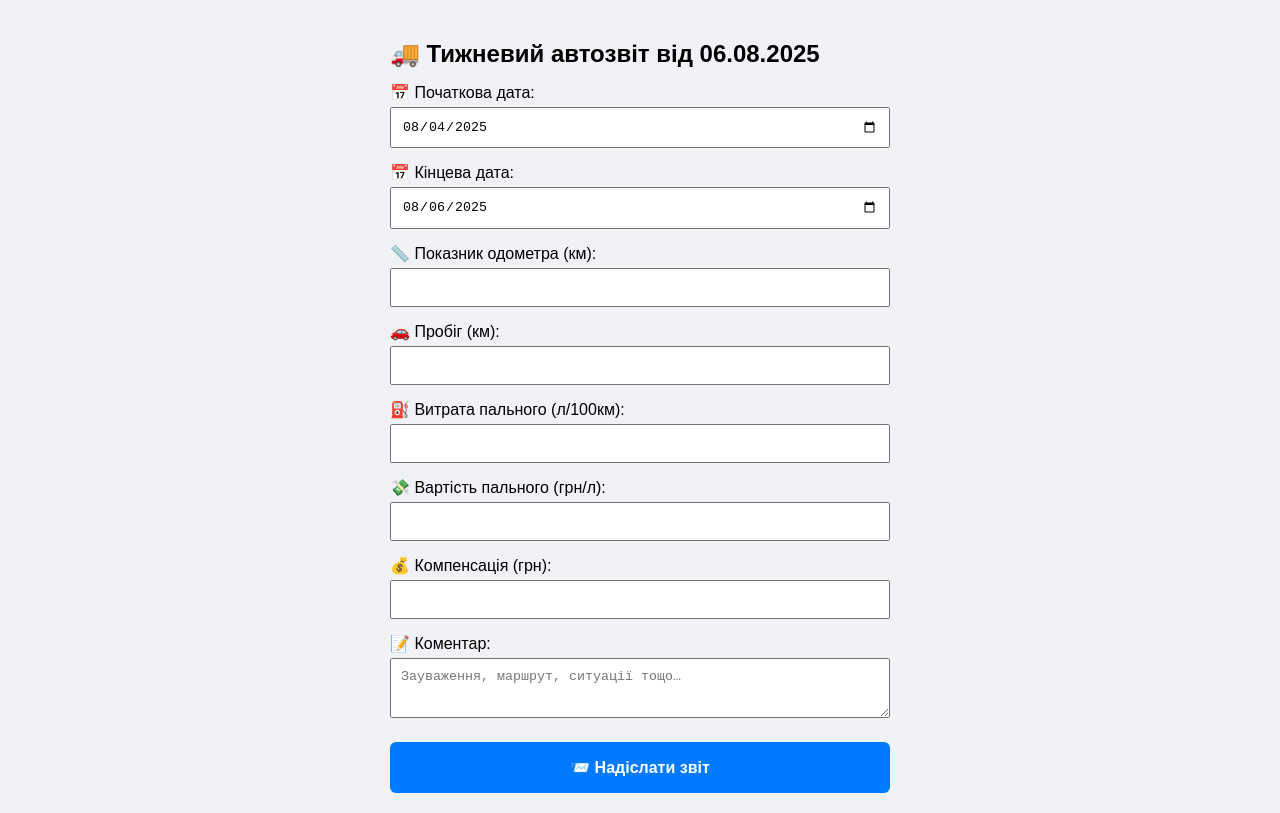
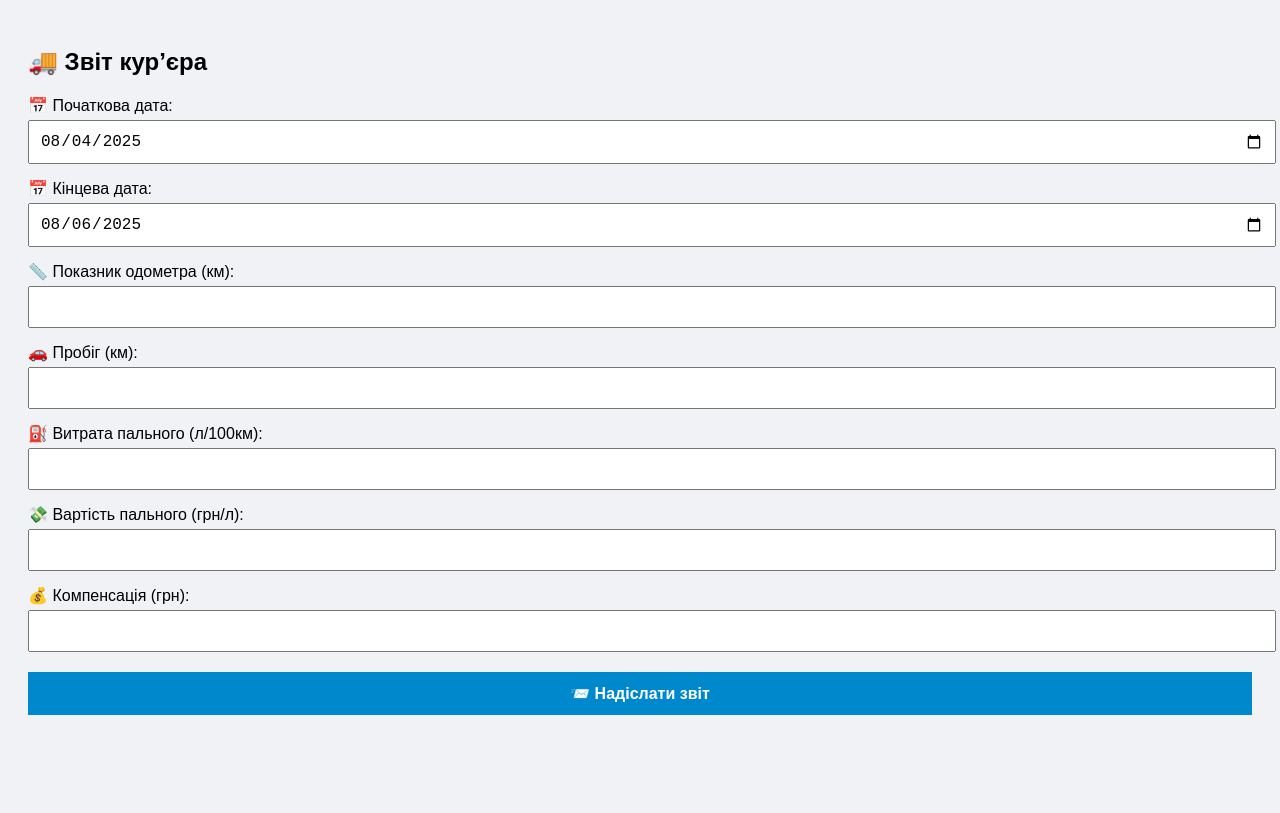
Before and after one commit to VetAi25/driver-report, a plain HTML site: page index.html in a window 1280 px wide. Drawn offline with Linux system fonts and the light colour scheme.

Commit message:
Update index.html
повернув до робочої версії

```diff
--- a/index.html
+++ b/index.html
@@ -2,7 +2,7 @@
 <html lang="uk">
 <head>
   <meta charset="UTF-8" />
-  <title>Тижневий автозвіт</title>
+  <title>Звіт кур’єра</title>
   <meta name="viewport" content="width=device-width, initial-scale=1.0" />
   <script defer src="script.js"></script>
   <style>
@@ -10,45 +10,39 @@
       font-family: sans-serif;
       padding: 20px;
       background: #f0f2f5;
-      max-width: 500px;
-      margin: auto;
     }
-    h2 {
-      margin-bottom: 10px;
-    }
+
     label {
       display: block;
       margin-top: 15px;
     }
-    input, textarea {
+
+    input {
       width: 100%;
       padding: 10px;
       margin-top: 5px;
-      box-sizing: border-box;
+      font-size: 16px;
     }
-    textarea {
-      resize: vertical;
-      min-height: 60px;
-    }
+
     button {
-      padding: 16px;
+      padding: 12px;
       margin-top: 20px;
       width: 100%;
       font-weight: bold;
-      background: #007bff;
+      background-color: #0088cc;
       color: white;
       border: none;
-      border-radius: 6px;
-      cursor: pointer;
       font-size: 16px;
     }
+
     button:hover {
-      background: #0056b3;
+      background-color: #0077b3;
+      cursor: pointer;
     }
   </style>
 </head>
 <body>
-  <h2 id="reportTitle">🚚 Тижневий автозвіт</h2>
+  <h2>🚚 Звіт кур’єра</h2>
   <form id="reportForm">
     <label>📅 Початкова дата:
       <input type="date" name="start_date" required />
@@ -75,11 +69,7 @@
     </label>
 
     <label>💰 Компенсація (грн):
-      <input type="number" name="compensation" step="0.01" required readonly />
-    </label>
-
-    <label>📝 Коментар:
-      <textarea name="comment" placeholder="Зауваження, маршрут, ситуації тощо…"></textarea>
+      <input type="number" name="compensation" step="0.01" required />
     </label>
 
     <button type="submit">📨 Надіслати звіт</button>
```
